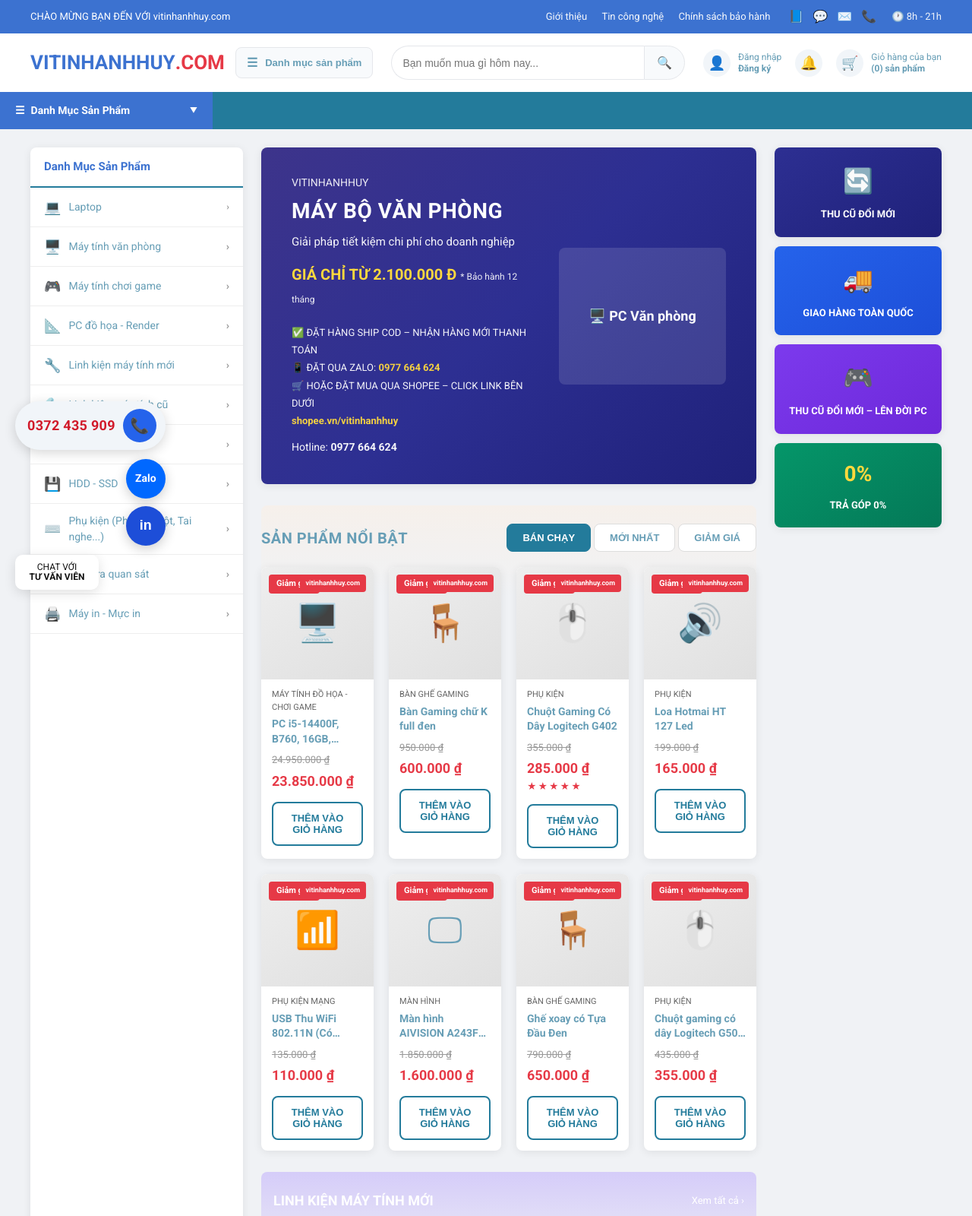
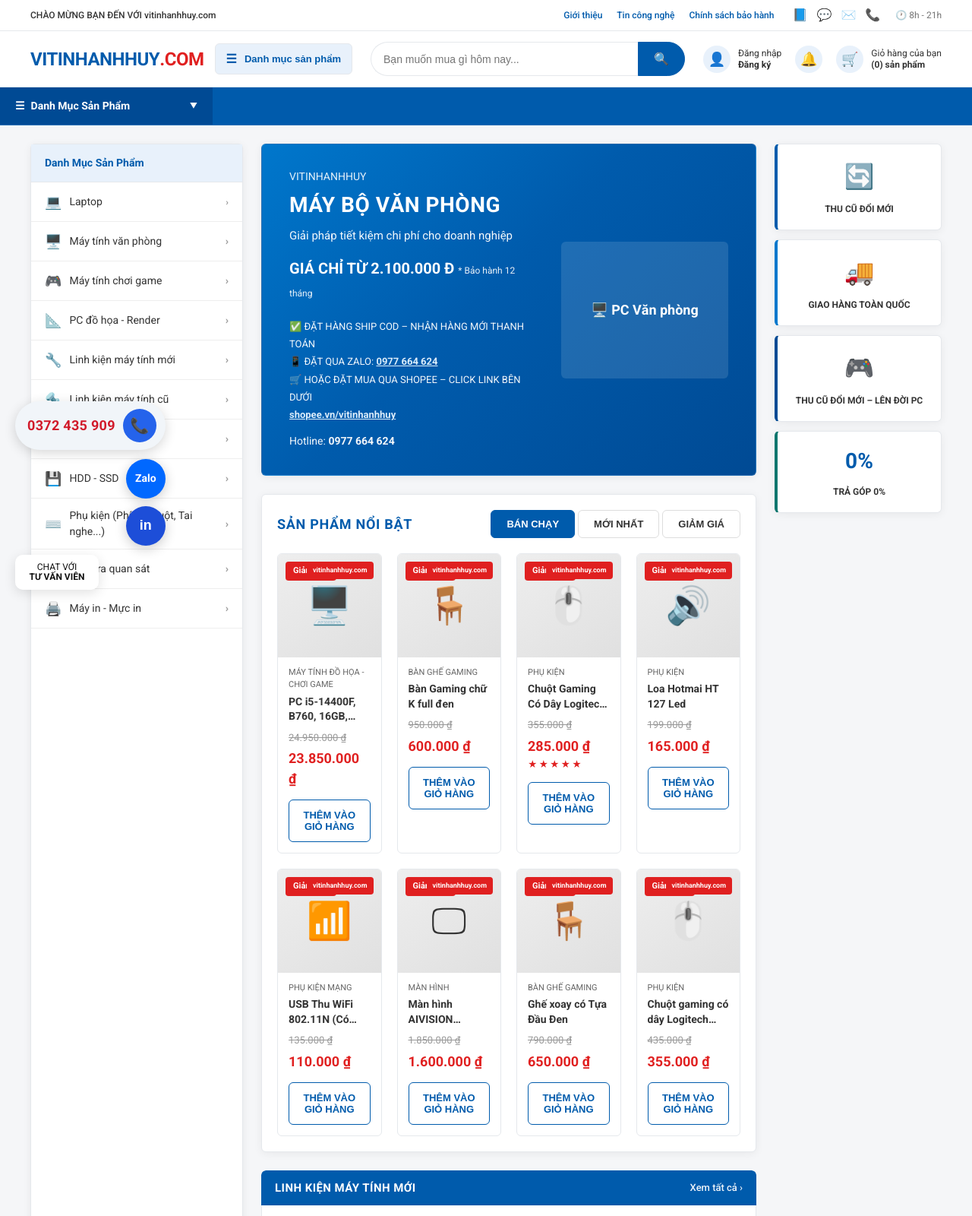
Before and after one commit to huyit10/VITINHANHHUY, a plain HTML site: page index.html in a window 1280 px wide. Shown: the top 1600 px of the page at 76% size. Drawn offline with Linux system fonts and the light colour scheme.

Commit message:
Revamp CSS styles and update HTML metadata for improved design consistency and user experience. Introduce new color scheme, adjust layout properties, and enhance header and navigation elements. Update page title and description for better SEO and branding.

```diff
--- a/css.css
+++ b/css.css
@@ -5,14 +5,21 @@
 }
 
 :root {
-    --primary: #3c72d0;
-    --primary-light: #237b9b;
-    --accent: #e63946;
-    --text: #679eb6;
-    --bg: #f0f2f5;
+    /* Theme Phong Vũ–style: xanh chủ đạo, nền sáng, chữ tối */
+    --pv-blue: #005bac;
+    --pv-blue-dark: #004a94;
+    --pv-blue-light: #e8f1fb;
+    --primary: #005bac;
+    --primary-light: #0077cc;
+    --accent: #e02020;
+    --text: #333333;
+    --text-muted: #666666;
+    --bg: #f5f6f8;
     --white: #fff;
-    --shadow: 0 2px 12px rgba(0, 0, 0, 0.08);
-    --radius: 8px;
+    --border: #e5e8ec;
+    --shadow: 0 1px 3px rgba(0, 0, 0, 0.08);
+    --shadow-card: 0 2px 12px rgba(0, 0, 0, 0.06);
+    --radius: 6px;
 }
 
 body {
@@ -20,22 +27,29 @@ body {
     background: var(--bg);
     color: var(--text);
     line-height: 1.5;
+    -webkit-font-smoothing: antialiased;
 }
 
-/* TOP BAR */
+/* TOP BAR — utility strip sáng, giống TMĐT lớn */
 .top-bar {
-    background: var(--primary);
-    color: var(--white);
-    padding: 10px 40px;
+    background: var(--white);
+    color: var(--text-muted);
+    border-bottom: 1px solid var(--border);
+    padding: 8px 40px;
     display: flex;
     justify-content: space-between;
     align-items: center;
-    font-size: 13px;
+    font-size: 12px;
     flex-wrap: wrap;
     gap: 10px;
     position: sticky;
     top: 0;
     z-index: 3000;
+}
+
+.top-bar > span:first-child {
+    color: var(--text);
+    font-weight: 500;
 }
 
 .top-right {
@@ -46,14 +60,15 @@ body {
 }
 
 .top-links a {
-    color: var(--white);
+    color: var(--primary);
     margin-left: 16px;
     text-decoration: none;
-    opacity: 0.95;
+    font-weight: 500;
 }
 
 .top-links a:hover {
     text-decoration: underline;
+    color: var(--primary-light);
 }
 
 .top-icons {
@@ -63,7 +78,7 @@ body {
 }
 
 .icon-link {
-    color: var(--white);
+    color: var(--text-muted);
     text-decoration: none;
     font-size: 16px;
     opacity: 0.9;
@@ -82,12 +97,13 @@ body {
 /* HEADER */
 .header {
     background: var(--white);
-    padding: 16px 40px;
+    padding: 14px 40px;
     display: flex;
     align-items: center;
     justify-content: space-between;
     gap: 24px;
-    box-shadow: var(--shadow);
+    border-bottom: 1px solid var(--border);
+    box-shadow: none;
 }
 
 .header-left {
@@ -102,10 +118,10 @@ body {
     align-items: center;
     gap: 10px;
     padding: 10px 14px;
-    border: 1px solid #e5e7eb;
+    border: 1px solid var(--border);
     border-radius: var(--radius);
-    background: #f8fafc;
-    color: var(--text);
+    background: var(--pv-blue-light);
+    color: var(--primary);
     font-size: 13px;
     font-weight: 600;
     cursor: pointer;
@@ -113,8 +129,8 @@ body {
 }
 
 .btn-category:hover {
-    border-color: var(--primary-light);
-    color: var(--primary-light);
+    border-color: var(--primary);
+    background: #fff;
 }
 
 .btn-category-icon {
@@ -130,8 +146,8 @@ body {
 
 .header-search input {
     flex: 1;
-    padding: 12px 14px;
-    border: 1px solid #e5e7eb;
+    padding: 12px 16px;
+    border: 1px solid var(--border);
     border-right: 0;
     border-radius: 999px 0 0 999px;
     font-size: 14px;
@@ -139,34 +155,36 @@ body {
 }
 
 .header-search input:focus {
-    border-color: var(--primary-light);
+    border-color: var(--primary);
 }
 
 .header-search button {
-    padding: 12px 16px;
-    background: #f8fafc;
-    border: 1px solid #e5e7eb;
+    padding: 12px 20px;
+    background: var(--primary);
+    border: 1px solid var(--primary);
     border-radius: 0 999px 999px 0;
     cursor: pointer;
     font-size: 16px;
+    color: #fff;
 }
 
 .header-search button:hover {
-    border-color: var(--primary-light);
-    color: var(--primary-light);
+    background: var(--pv-blue-dark);
+    border-color: var(--pv-blue-dark);
 }
 
 .logo {
-    font-size: 26px;
-    font-weight: 700;
+    font-size: 24px;
+    font-weight: 800;
     color: var(--primary);
     text-decoration: none;
     white-space: nowrap;
+    letter-spacing: -0.02em;
 }
 
 .logo-sub {
     color: var(--accent);
-    font-weight: 600;
+    font-weight: 700;
 }
 
 .header-actions-right {
@@ -188,14 +206,14 @@ body {
 }
 
 .action-item:hover {
-    color: var(--primary-light);
+    color: var(--primary);
 }
 
 .action-icon {
     width: 36px;
     height: 36px;
     border-radius: 50%;
-    background: #f1f5f9;
+    background: var(--pv-blue-light);
     display: inline-flex;
     align-items: center;
     justify-content: center;
@@ -235,14 +253,15 @@ body {
 
 /* NAV - Danh mục bar */
 .nav {
-    background: var(--primary-light);
+    background: var(--primary);
     color: var(--white);
+    border-bottom: 1px solid rgba(255, 255, 255, 0.12);
 }
 
 .nav-category {
     width: 280px;
     padding: 14px 20px;
-    background: var(--primary);
+    background: var(--pv-blue-dark);
     display: flex;
     align-items: center;
     gap: 8px;
@@ -252,7 +271,7 @@ body {
 }
 
 .nav-category:hover {
-    background: #191b6b;
+    background: #003d7a;
 }
 
 .nav-category-arrow {
@@ -278,16 +297,18 @@ body {
     width: 280px;
     background: var(--white);
     border-radius: var(--radius);
-    box-shadow: var(--shadow);
+    border: 1px solid var(--border);
+    box-shadow: var(--shadow-card);
     flex-shrink: 0;
 }
 
 .sidebar-title {
     padding: 14px 18px;
-    font-size: 15px;
+    font-size: 14px;
     font-weight: 700;
     color: var(--primary);
-    border-bottom: 2px solid var(--primary-light);
+    border-bottom: 1px solid var(--border);
+    background: var(--pv-blue-light);
     display: flex;
     align-items: center;
     gap: 8px;
@@ -309,7 +330,7 @@ body {
 }
 
 .sidebar-list li:hover {
-    background: #f8f9ff;
+    background: var(--pv-blue-light);
     padding-left: 22px;
     color: var(--primary);
 }
@@ -362,7 +383,7 @@ body {
 }
 
 .sidebar-submenu li:hover {
-    background: #f8f9ff;
+    background: var(--pv-blue-light);
     color: var(--primary);
 }
 
@@ -378,15 +399,16 @@ body {
 }
 
 .banner {
-    background: linear-gradient(135deg, #3d348b 0%, #2d2f92 50%, #1f217a 100%);
+    background: linear-gradient(135deg, #0077cc 0%, #005bac 45%, #004a94 100%);
     color: var(--white);
-    min-height: 340px;
+    min-height: 320px;
     border-radius: var(--radius);
-    box-shadow: var(--shadow);
+    border: 1px solid rgba(255, 255, 255, 0.15);
+    box-shadow: var(--shadow-card);
     display: flex;
     align-items: center;
     justify-content: space-between;
-    padding: 36px 40px;
+    padding: 32px 36px;
     gap: 32px;
 }
 
@@ -416,7 +438,7 @@ body {
 .banner-price {
     font-size: 20px;
     font-weight: 700;
-    color: #ffd93d;
+    color: #fff;
     margin-bottom: 20px;
 }
 
@@ -433,8 +455,8 @@ body {
 }
 
 .banner-cta a {
-    color: #ffd93d;
-    text-decoration: none;
+    color: #e8f4ff;
+    text-decoration: underline;
     font-weight: 600;
 }
 
@@ -465,10 +487,12 @@ body {
 
 /* SẢN PHẨM NỔI BẬT */
 .featured-products {
-    margin-top: 28px;
-    padding-top: 24px;
-    background: linear-gradient(180deg, rgba(255, 237, 220, 0.4) 0%, transparent 120px);
+    margin-top: 24px;
+    padding: 20px;
+    background: var(--white);
+    border: 1px solid var(--border);
     border-radius: var(--radius);
+    box-shadow: var(--shadow-card);
 }
 
 .featured-header {
@@ -481,11 +505,11 @@ body {
 }
 
 .featured-title {
-    font-size: 20px;
+    font-size: 18px;
     font-weight: 700;
-    color: var(--text);
+    color: var(--primary);
     text-transform: uppercase;
-    letter-spacing: 0.5px;
+    letter-spacing: 0.04em;
 }
 
 .featured-tabs {
@@ -506,13 +530,13 @@ body {
 }
 
 .featured-tabs .tab:hover {
-    border-color: var(--primary-light);
-    color: var(--primary-light);
+    border-color: var(--primary);
+    color: var(--primary);
 }
 
 .featured-tabs .tab.active {
-    background: var(--primary-light);
-    border-color: var(--primary-light);
+    background: var(--primary);
+    border-color: var(--primary);
     color: var(--white);
 }
 
@@ -525,13 +549,15 @@ body {
 .product-card {
     background: var(--white);
     border-radius: var(--radius);
-    box-shadow: var(--shadow);
+    border: 1px solid var(--border);
+    box-shadow: none;
     overflow: hidden;
-    transition: box-shadow 0.2s, transform 0.2s;
+    transition: box-shadow 0.2s, transform 0.2s, border-color 0.2s;
 }
 
 .product-card:hover {
-    box-shadow: 0 8px 24px rgba(0, 0, 0, 0.12);
+    box-shadow: var(--shadow-card);
+    border-color: rgba(0, 91, 172, 0.35);
     transform: translateY(-2px);
 }
 
@@ -630,58 +656,67 @@ body {
     margin: 14px;
     padding: 12px 16px;
     background: transparent;
-    border: 2px solid var(--primary-light);
-    color: var(--primary-light);
+    border: 1px solid var(--primary);
+    color: var(--primary);
     font-size: 13px;
     font-weight: 700;
     border-radius: var(--radius);
     cursor: pointer;
-    transition: background 0.2s, color 0.2s;
+    transition: background 0.2s, color 0.2s, border-color 0.2s;
 }
 
 .btn-add-cart:hover {
-    background: var(--primary-light);
+    background: var(--primary);
     color: var(--white);
 }
 
 /* Product row section */
 .product-row-section {
-    margin-top: 28px;
-    background: linear-gradient(180deg, rgba(173, 148, 255, 0.4) 0%, transparent 140px);
+    margin-top: 24px;
+    background: transparent;
     border-radius: var(--radius);
-    padding-top: 16px;
+    padding-top: 0;
+    overflow: hidden;
 }
 
 .product-row-header {
     display: flex;
     justify-content: space-between;
     align-items: center;
-    padding-bottom: 10px;
+    padding: 12px 18px;
+    background: var(--primary);
+    color: var(--white);
+    border-radius: var(--radius) var(--radius) 0 0;
 }
 
 .product-row-title {
-    font-size: 18px;
+    font-size: 15px;
     font-weight: 700;
     text-transform: uppercase;
     color: var(--white);
-    padding: 8px 16px;
+    padding: 0;
+    letter-spacing: 0.03em;
 }
 
 .product-row-view-all {
     font-size: 13px;
-    color: var(--white);
+    color: rgba(255, 255, 255, 0.92);
     text-decoration: none;
-    padding-right: 16px;
+    padding-right: 0;
+    font-weight: 500;
 }
 
 .product-row-view-all:hover {
     text-decoration: underline;
+    color: #fff;
 }
 
 .product-row {
     background: var(--white);
-    border-radius: var(--radius);
-    box-shadow: var(--shadow);
+    border-radius: 0 0 var(--radius) var(--radius);
+    border: 1px solid var(--border);
+    border-top: none;
+    box-shadow: var(--shadow-card);
     padding: 16px 18px 20px;
     display: grid;
     grid-template-columns: repeat(4, 1fr);
@@ -692,8 +727,8 @@ body {
     aspect-ratio: 4 / 3;
 }
 
-.camera-section {
-    background: linear-gradient(180deg, rgba(120, 244, 214, 0.5) 0%, transparent 140px);
+.camera-section .product-row-header {
+    background: var(--pv-blue-dark);
 }
 
 /* Brand banner row */
@@ -706,7 +741,8 @@ body {
 
 .brand-banner {
     border-radius: var(--radius);
-    box-shadow: var(--shadow);
+    border: 1px solid var(--border);
+    box-shadow: var(--shadow-card);
     min-height: 130px;
     display: flex;
     align-items: center;
@@ -733,11 +769,11 @@ body {
 }
 
 .banner-1 {
-    background: linear-gradient(135deg, #f9a8d4, #f97373);
+    background: linear-gradient(135deg, #0077cc, #005bac);
 }
 
 .banner-2 {
-    background: linear-gradient(135deg, #60a5fa, #34d399);
+    background: linear-gradient(135deg, #005bac, #004a94);
 }
 
 /* Big sale grid */
@@ -773,16 +809,16 @@ body {
 .btn-see-all {
     padding: 10px 30px;
     border-radius: 999px;
-    border: 1px solid var(--primary-light);
+    border: 1px solid var(--primary);
     background: var(--white);
-    color: var(--primary-light);
+    color: var(--primary);
     font-size: 13px;
     font-weight: 600;
     cursor: pointer;
 }
 
 .btn-see-all:hover {
-    background: var(--primary-light);
+    background: var(--primary);
     color: var(--white);
 }
 
@@ -831,12 +867,14 @@ body {
 }
 
 .testimonial-card {
-    background: rgba(220, 63, 50, 0.9);
-    color: var(--white);
+    background: rgba(255, 255, 255, 0.96);
+    color: var(--text);
     padding: 26px 32px;
-    border-radius: 8px;
+    border-radius: var(--radius);
     text-align: center;
     max-width: 680px;
+    border: 1px solid var(--border);
+    box-shadow: var(--shadow-card);
 }
 
 .testimonial-text {
@@ -847,8 +885,9 @@ body {
 
 .testimonial-author {
     font-size: 13px;
-    font-weight: 600;
-    opacity: 0.95;
+    font-weight: 700;
+    color: var(--primary);
+    opacity: 1;
 }
 
 .testimonial-nav {
@@ -925,11 +964,11 @@ body {
 
 /* Footer */
 .footer {
-    background: #edf0f3;
+    background: #1e293b;
     margin-top: 0;
-    padding: 32px 40px 16px;
+    padding: 40px 40px 16px;
     font-size: 13px;
-    color: #444;
+    color: #cbd5e1;
 }
 
 .footer-top {
@@ -941,11 +980,12 @@ body {
 }
 
 .footer-col h3 {
-    font-size: 14px;
+    font-size: 13px;
     text-transform: uppercase;
     font-weight: 700;
-    margin-bottom: 10px;
-    color: var(--text);
+    margin-bottom: 12px;
+    color: #f1f5f9;
+    letter-spacing: 0.04em;
 }
 
 .footer-col p {
@@ -981,7 +1021,7 @@ body {
 
 .news-date {
     font-size: 11px;
-    color: #777;
+    color: #94a3b8;
 }
 
 .footer-map,
@@ -1002,8 +1042,8 @@ body {
 .footer-bottom {
     max-width: 1200px;
     margin: 0 auto;
-    border-top: 1px solid #d5d9de;
-    padding-top: 10px;
+    border-top: 1px solid rgba(255, 255, 255, 0.1);
+    padding-top: 16px;
     display: flex;
     justify-content: space-between;
     align-items: center;
@@ -1044,7 +1084,7 @@ body {
 
 .footer-copy {
     font-size: 12px;
-    color: #666;
+    color: #94a3b8;
 }
 
 /* RIGHT BANNER */
@@ -1057,26 +1097,28 @@ body {
 }
 
 .promo-box {
-    background: var(--primary-light);
-    color: var(--white);
-    padding: 20px 16px;
+    background: var(--white);
+    color: var(--text);
+    border: 1px solid var(--border);
+    padding: 18px 14px;
     border-radius: var(--radius);
     text-align: center;
     text-decoration: none;
-    font-size: 13px;
-    font-weight: 600;
+    font-size: 12px;
+    font-weight: 700;
     display: flex;
     flex-direction: column;
     align-items: center;
     gap: 10px;
-    box-shadow: var(--shadow);
-    transition: transform 0.2s, box-shadow 0.2s;
+    box-shadow: var(--shadow-card);
+    transition: transform 0.2s, box-shadow 0.2s, border-color 0.2s, color 0.2s;
 }
 
 .promo-box:hover {
     transform: translateY(-2px);
-    box-shadow: 0 6px 20px rgba(45, 47, 146, 0.35);
-    color: var(--white);
+    box-shadow: var(--shadow-card);
+    border-color: var(--primary);
+    color: var(--primary);
 }
 
 .promo-icon {
@@ -1086,23 +1128,23 @@ body {
 .promo-0 {
     font-size: 28px;
     font-weight: 800;
-    color: #ffd93d;
+    color: var(--primary);
 }
 
 .promo-1 {
-    background: linear-gradient(145deg, #2d2f92, #1f217a);
+    border-left: 4px solid var(--primary);
 }
 
 .promo-2 {
-    background: linear-gradient(145deg, #2563eb, #1d4ed8);
+    border-left: 4px solid #0077cc;
 }
 
 .promo-3 {
-    background: linear-gradient(145deg, #7c3aed, #6d28d9);
+    border-left: 4px solid #004a94;
 }
 
 .promo-4 {
-    background: linear-gradient(145deg, #059669, #047857);
+    border-left: 4px solid #0f766e;
 }
 
 /* FLOATING CONTACT */
--- a/index.html
+++ b/index.html
@@ -4,7 +4,10 @@
 <head>
     <meta charset="UTF-8">
     <meta name="viewport" content="width=device-width, initial-scale=1.0">
-    <title>Vi Tính Anh Huy - Máy tính, Linh kiện, Thu cũ đổi mới</title>
+    <meta name="description"
+        content="Vi Tính Anh Huy - Máy tính, laptop, linh kiện, màn hình, camera, thu cũ đổi mới. Giao hàng toàn quốc, bảo hành uy tín, giá tốt tại Phú Yên.">
+    <meta name="theme-color" content="#005bac">
+    <title>Vi Tính Anh Huy | Máy tính, Laptop, Linh kiện chính hãng</title>
     <link rel="preconnect" href="https://fonts.googleapis.com">
     <link rel="preconnect" href="https://fonts.gstatic.com" crossorigin>
     <link href="https://fonts.googleapis.com/css2?family=Roboto:wght@400;500;700&display=swap" rel="stylesheet">
```
